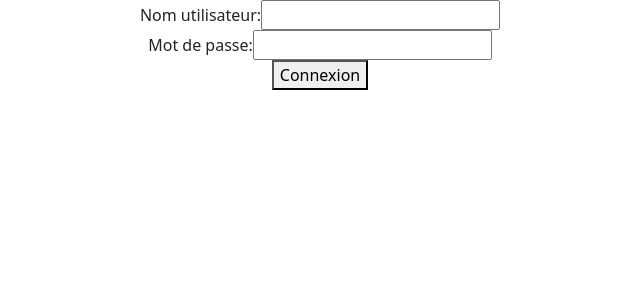
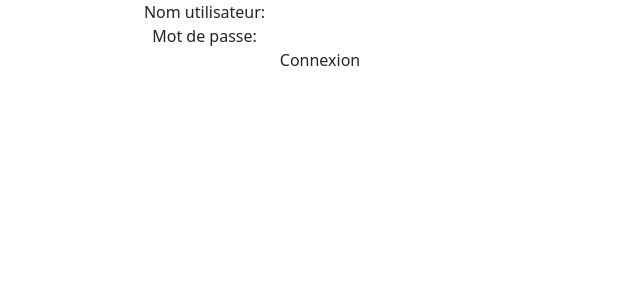
Before and after one commit to Nashka92/react-cda4, a React (Create React App) app: page / in a window 1280 px wide. Shown: the top 300 px of the page, without its empty margins (320-960 px from the left). Built offline with nearby package versions, Linux system fonts and the light colour scheme.

Commit message:
tailwind config

```diff
--- a/src/App.css
+++ b/src/App.css
@@ -1,3 +1,9 @@
+/* eslint-disable no-unused-vars */
+@tailwind base;
+@tailwind components;
+@tailwind utilities;
+/* eslint-disable no-unused-vars */
+
 .App {
   text-align: center;
 }
--- a/tailwind.config.js
+++ b/tailwind.config.js
@@ -1,6 +1,6 @@
 /** @type {import('tailwindcss').Config} */
 module.exports = {
-  content: [],
+  content: ["./src/**/*.{html,js}"],
   theme: {
     extend: {},
   },
```
Also changed, not shown: package.json (+8 -0 lines).
